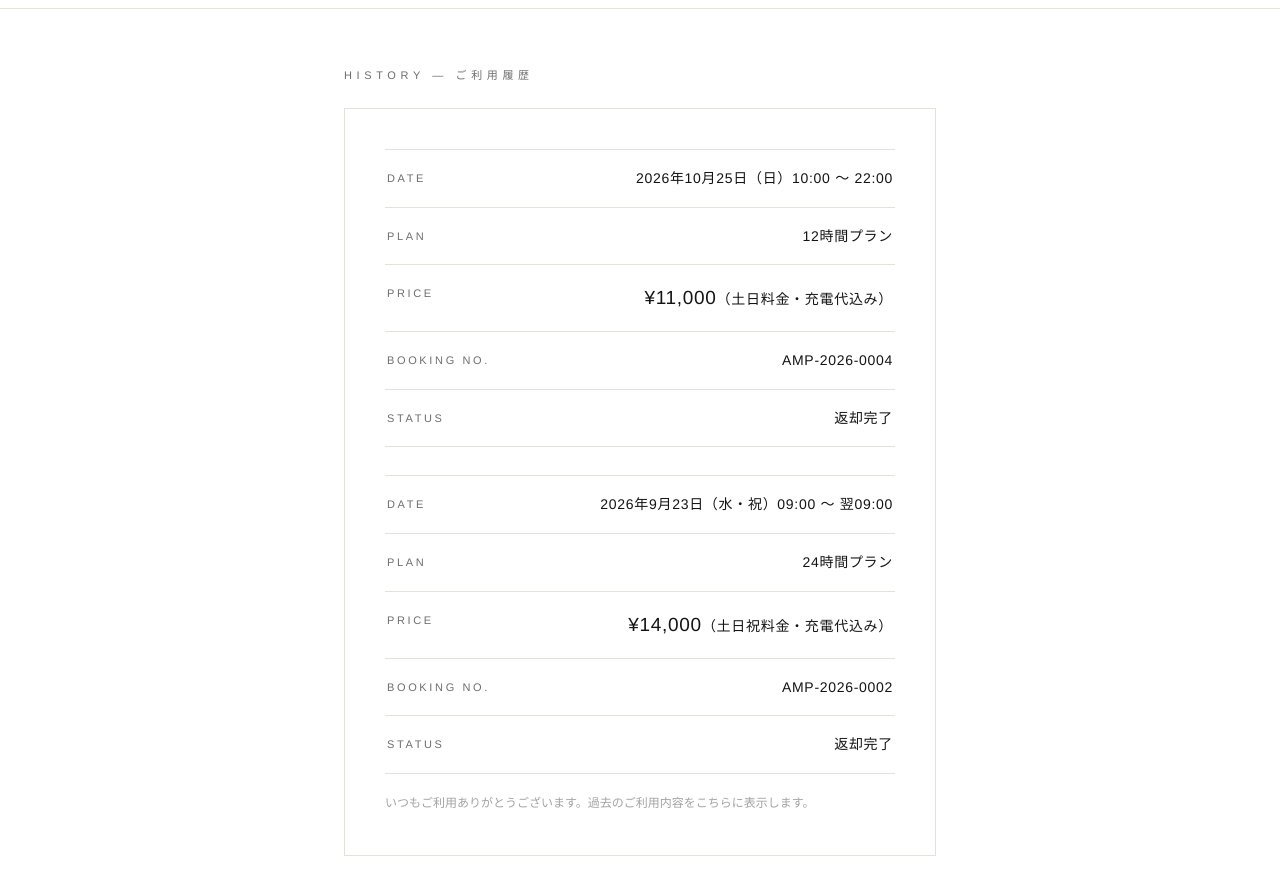
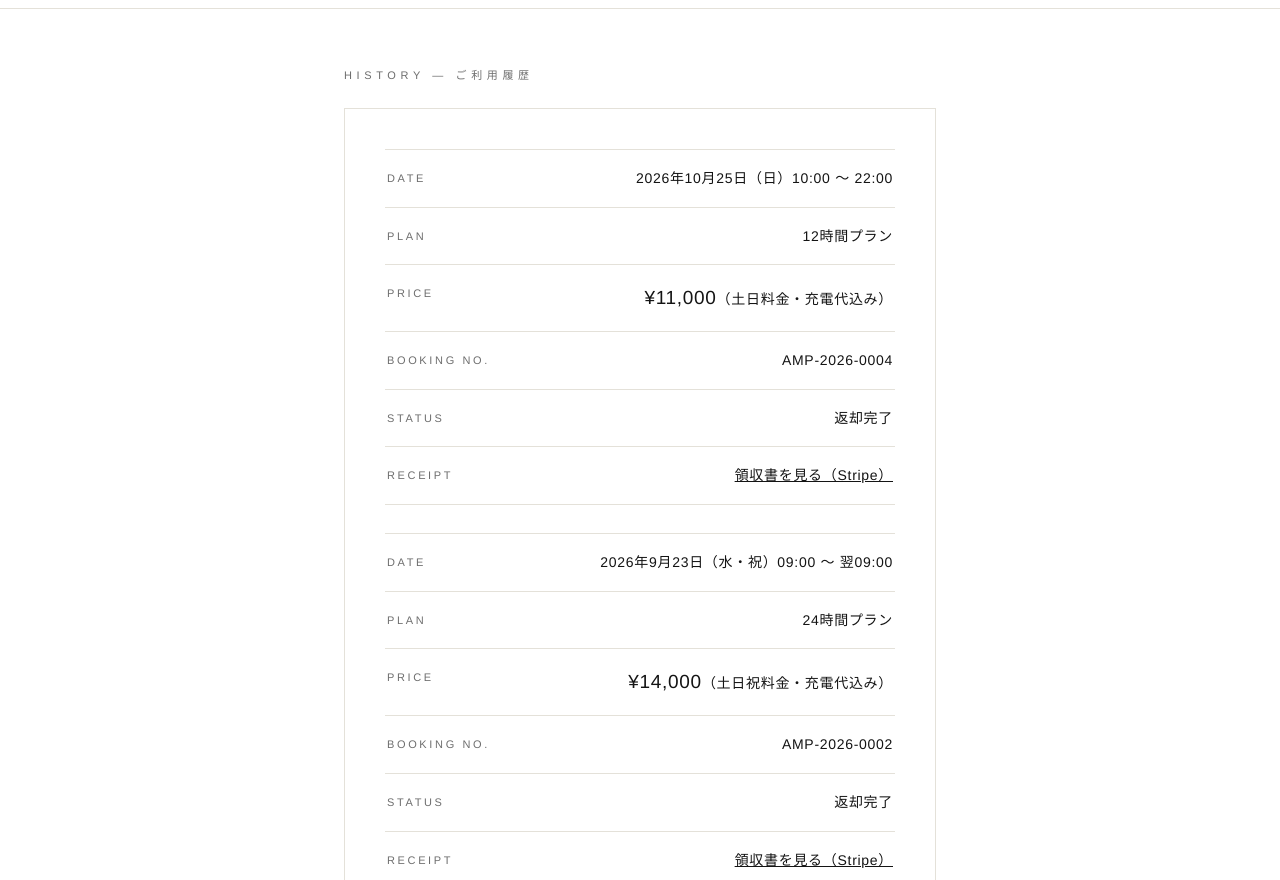
Before and after one commit to rffw9yjhkb-cmyk/amp, a plain HTML site: page history.html in a window 1280 px wide. Shown: the part 72-952 px from the top of the page. Drawn offline with Linux system fonts and the light colour scheme.

Commit message:
ご利用履歴にStripe領収書へのリンクを追加

```diff
--- a/history.html
+++ b/history.html
@@ -59,6 +59,7 @@
       <div class="row"><dt>Price</dt><dd><span class="yen">¥11,000</span>（土日料金・充電代込み）</dd></div>
       <div class="row"><dt>Booking No.</dt><dd>AMP-2026-0004</dd></div>
       <div class="row"><dt>Status</dt><dd>返却完了</dd></div>
+      <div class="row"><dt>Receipt</dt><dd><a href="#" style="text-decoration:underline">領収書を見る（Stripe）</a></dd></div>
     </dl>
     <dl class="summary">
       <div class="row"><dt>Date</dt><dd>2026年9月23日（水・祝）09:00 〜 翌09:00</dd></div>
@@ -66,8 +67,9 @@
       <div class="row"><dt>Price</dt><dd><span class="yen">¥14,000</span>（土日祝料金・充電代込み）</dd></div>
       <div class="row"><dt>Booking No.</dt><dd>AMP-2026-0002</dd></div>
       <div class="row"><dt>Status</dt><dd>返却完了</dd></div>
+      <div class="row"><dt>Receipt</dt><dd><a href="#" style="text-decoration:underline">領収書を見る（Stripe）</a></dd></div>
     </dl>
-    <p class="fineprint">いつもご利用ありがとうございます。過去のご利用内容をこちらに表示します。</p>
+    <p class="fineprint">いつもご利用ありがとうございます。過去のご利用内容をこちらに表示します。領収書は、各ご利用の「領収書を見る」からStripeの領収書ページでご確認いただけます。</p>
   </div>
   <a class="backlink" href="mypage.html">← マイページに戻る</a>
 </main>
```
